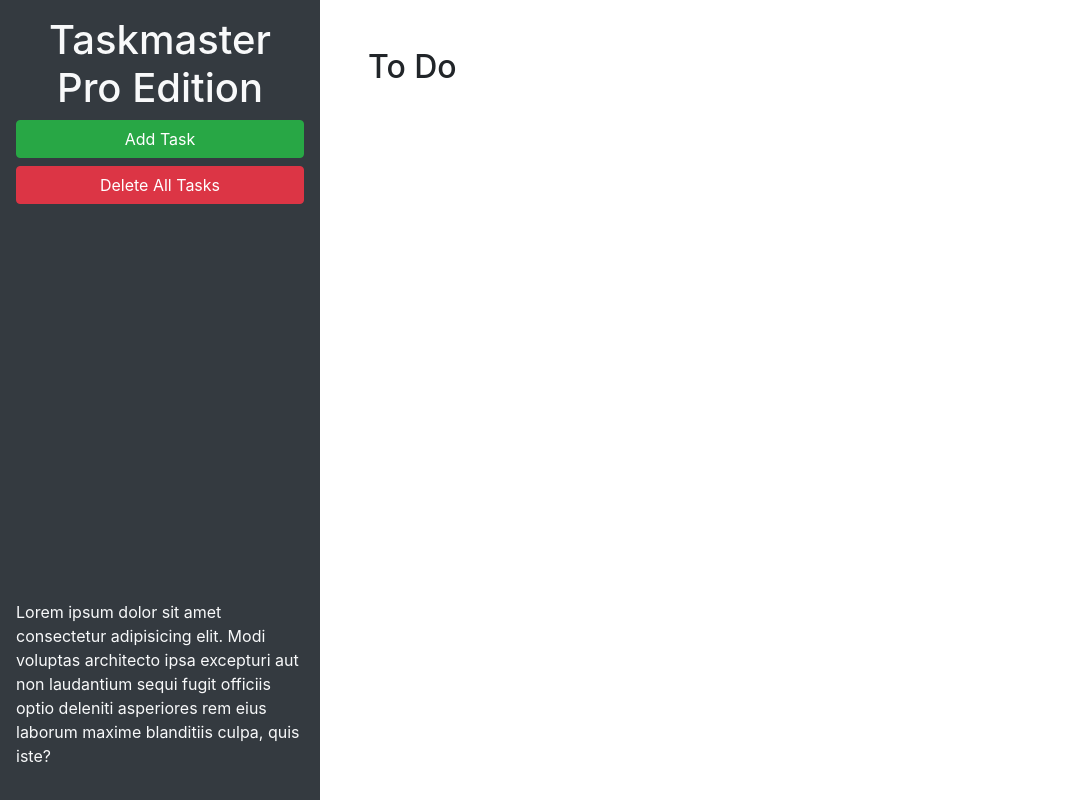
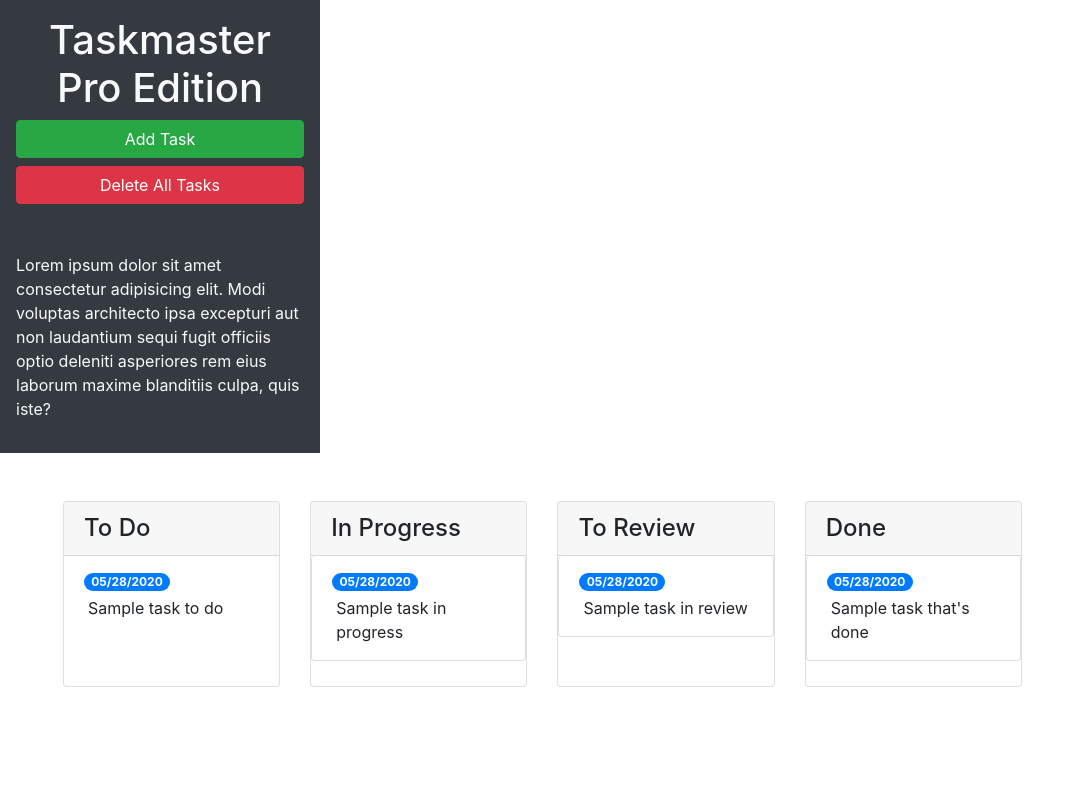
Before and after one commit to eisforgene/taskmaster-pro, a plain HTML site: page index.html in a window 1280 px wide. Shown: the whole page, without its empty margins (0-1085 px from the left). Drawn offline with nearby package versions, Linux system fonts and the light colour scheme.

Commit message:
add boostrap components

```diff
--- a/index.html
+++ b/index.html
@@ -23,13 +23,62 @@
         laudantium sequi fugit officiis optio deleniti asperiores rem eius laborum maxime blanditiis culpa, quis iste?
       </p>
     </header>
-    <main class="col-12 col-lg-9">
-      <div class="m-5">
-        <h2>To Do</h2>
-        <ul id="list-toDo" class="list-group"> </ul>
+    <main class="m-5 row justify-content-around">
+      <div class="col-12 col-md-6 col-xl-3 mb-3">
+        <div class="card">
+          <h4 class="card-header">
+            To Do
+          </h4>
+          <ul id="list-toDo" class="list-group list-group-flush">
+            <li class="list-group-item">
+              <span class="badge badge-primary badge-pill">05/28/2020</span>
+              <p class="m-1">Sample task to do</p>
+            </li>
+          </ul>
+        </div>
+      </div>
+      <div class="col-12 col-md-6 col-xl-3 mb-3">
+        <div class="card">
+          <h4 class="card-header">
+            In Progress
+          </h4>
+          <ul id="list-inProgress" class="list-group list-group-flash">
+            <li class="list-group-item">
+              <span class="badge badge-primary badge-pill">05/28/2020</span>
+              <p class="m-1">Sample task in progress</p>
+            </li>
+          </ul>
+        </div>
+      </div>
+      <div class="col-12 col-md-6 col-xl-3 mb-3">
+        <div class="card">
+          <h4 class="card-header">
+            To Review
+          </h4>
+          <ul id="list-inReview" class="list-group list-group-flash">
+            <li class="list-group-item">
+              <span class="badge badge-primary badge-pill">05/28/2020</span>
+              <p class="m-1">Sample task in review</p>
+            </li>
+          </ul>
+        </div>
+      </div>
+      <div class="col-12 col-md-6 col-xl-3 mb-3">
+        <div class="card">
+          <h4 class="card-header">
+            Done
+          </h4>
+          <ul id="list-done" class="list-group list-group-flash">
+            <li class="list-group-item">
+              <span class="badge badge-primary badge-pill">05/28/2020</span>
+              <p class="m-1">Sample task that's done</p>
+            </li>
+          </ul>
+        </div>
       </div>
     </main>
   </div>
+
 
   <!-- Modal -->
   <div class="modal fade" id="task-form-modal" tabindex="-1" role="dialog" aria-labelledby="task-form-modal"
@@ -46,7 +95,7 @@
           <form>
             <div class="form-group">
               <label for="modalTaskDescription">Task description</label>
-              <textarea id="modalTaskDescription" rows="3"></textarea>
+              <textarea id="modalTaskDescription" rows="3" class="form-control"></textarea>
             </div>
             <div class="form-group">
               <label for="modalDueDate">Due date</label>
```
